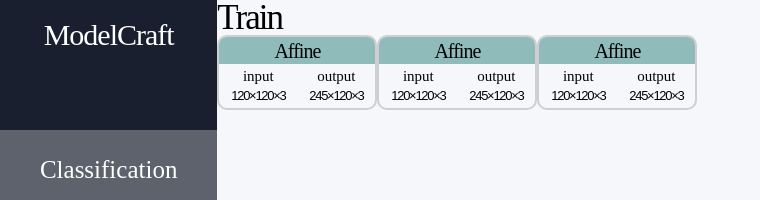
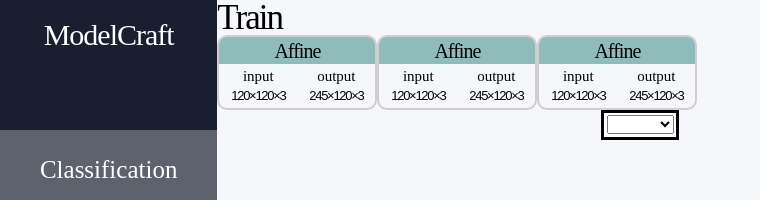
Before and after one commit to LMM-Lab/ModelCraft-Frontend, a Next.js app: page /classification/train in a window 1280 px wide. Shown: the top 200 px of the page, without its empty margins (0-760 px from the left). Built offline with nearby package versions, Linux system fonts and the light colour scheme.

Commit message:
全体的な

```diff
--- a/src/app/classification/train/page.tsx
+++ b/src/app/classification/train/page.tsx
@@ -1,5 +1,6 @@
 import Button from "@/component/common/Button";
 import Text from "@/component/common/Text";
+import Dialog from "@/component/crassificationTrain/Dialog";
 import DnD from "@/component/crassificationTrain/DnD";
 import styled from "styled-components";
 
@@ -9,6 +10,7 @@ const Train=()=>{
     <div>
       <Text variants="ExtraLarge">Train</Text>
       <DnD></DnD>
+      <Dialog></Dialog>
     </div>
   )
 }
--- a/src/component/common/Input/index.tsx
+++ b/src/component/common/Input/index.tsx
@@ -51,7 +51,6 @@ const InputCSS=styled.input<InputProps>`
   }
 `
 
-
 const Input=React.forwardRef<HTMLInputElement,InputProps>(
   (props,ref)=>{
     return <InputCSS ref={ref} {...props}/>
--- /dev/null
+++ b/src/component/crassificationTrain/Dialog/index.tsx
@@ -0,0 +1,79 @@
+'use client'
+import Button from "@/component/common/Button";
+import Flex from "@/component/common/styles/Flex";
+import Text from "@/component/common/Text";
+import { ChangeEvent, ChangeEventHandler, useState } from "react";
+import styled from "styled-components";
+
+const Select=styled.select`
+  width:100px;
+  height:30px;
+  border: 1px solid#333;
+  border-radius:5px;
+  margin-left:1rem;
+  &:focus{
+    outline:none;
+  }
+`
+
+const Input=styled.input`
+  width:100px;
+  height:30px;
+  border: 1px solid#333;
+  border-radius:5px;
+  margin-left:1rem;
+  padding-left:0.8rem;
+  font-size:1.5rem;
+  &:focus{
+    outline:none;
+  }
+`
+
+const Dialog=()=>{
+  const [layer,setLayer]=useState<string>('')
+  const handleSelect=(event:ChangeEvent<HTMLSelectElement>)=>{
+    setLayer(event.target.value)
+  }
+  return (
+    <dialog open>
+      <select name="" onChange={handleSelect}>
+        <option value=''></option>
+        <option value="Affine">Affine</option>
+        <option value="CNN">CNN</option>
+        <option value="Pooling">Pooling</option>
+      </select>
+      {(layer==='Affine') && (
+        <Flex $flex_direction="column" $justify_content="center" $align_items="center">
+          <Flex $justify_content="flex-end">
+            <Text variants='Medium'>input size</Text>
+            <Input type="number" />
+          </Flex>
+          <Flex $justify_content="flex-end">
+            <Text variants="Medium">output size</Text>
+            <Input type="number" />
+          </Flex>
+          <Flex $justify_content="flex-end">
+            <Text variants="Medium">activation func</Text>
+            <Select name="">
+              <option value="">Relu</option>
+              <option value="">Skip</option>
+            </Select>
+          </Flex>
+          <Flex $justify_content="flex-end">
+            <Text variants="Medium">input size</Text>
+            <Input type="number" />
+          </Flex>
+          <Button variants="Small" width="10rem" padding="1rem">Add</Button>
+        </Flex>
+      )}
+      {(layer==='CNN') && (
+        <div></div>
+      )}
+      {(layer==='Pooling') && (
+        <div></div>
+      )}
+    </dialog>
+  )
+}
+
+export default Dialog
```
